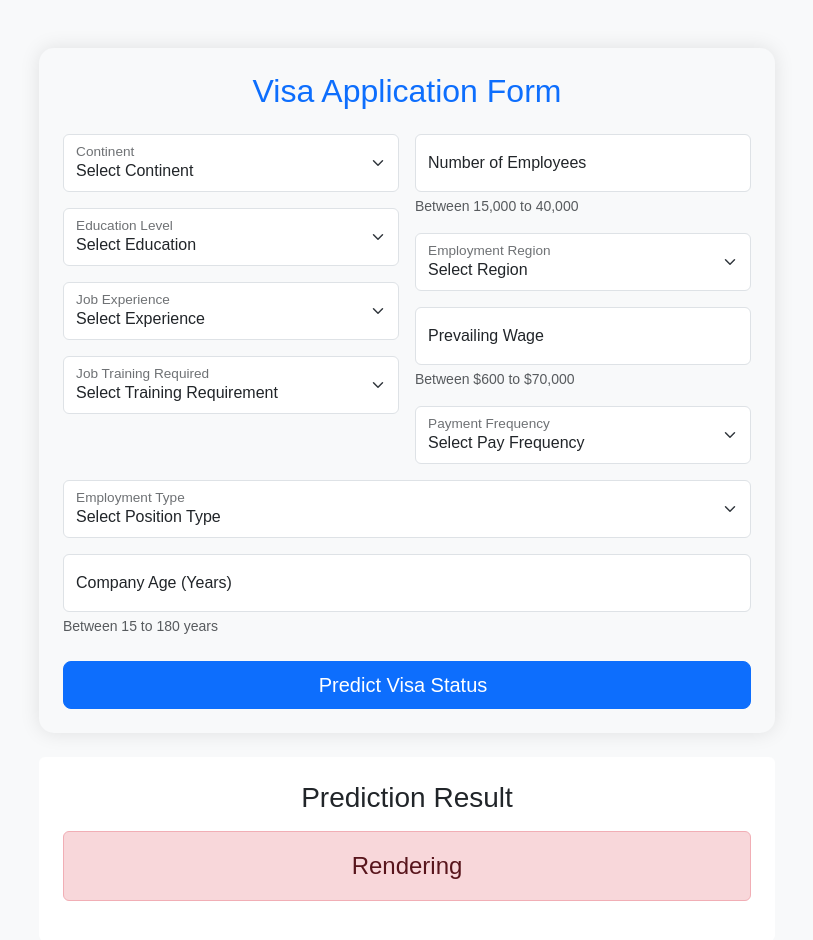
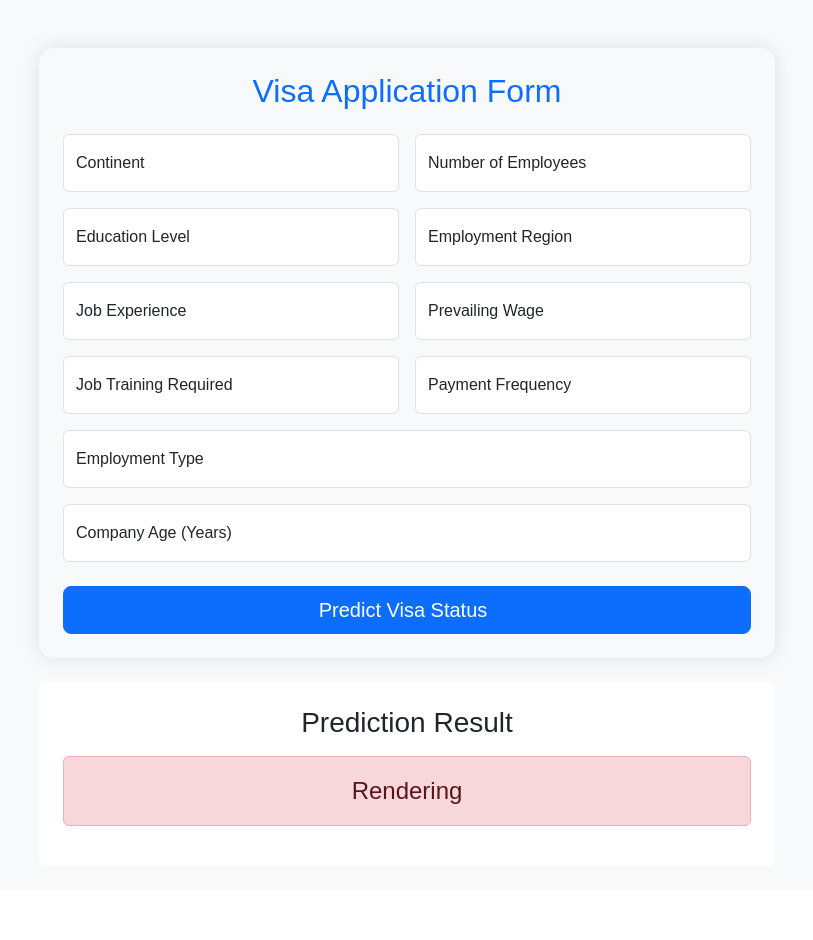
Before and after one commit to Shreyojit/visa-approval-predicttion-MLOps-AWS, a FastAPI app: page / in a window 1280 px wide. Shown: the part 56-996 px from the top of the page, without its empty margins (233-1046 px from the left). After the commit the page ends 882 px from the top, so only its background shows below. Run offline with FastAPI, Linux system fonts and the light colour scheme; parts of the project's set-up code (start-up, migrations or seed data) failed here and were passed over.

Commit message:
change ui

```diff
--- a/templates/usvisa.html
+++ b/templates/usvisa.html
@@ -35,44 +35,22 @@
                             <!-- Column 1 -->
                             <div class="col-md-6">
                                 <div class="form-floating">
-                                    <select class="form-select" id="continent" name="continent" required>
-                                        <option value="" disabled selected>Select Continent</option>
-                                        <option>Asia</option>
-                                        <option>Africa</option>
-                                        <option>North America</option>
-                                        <option>Europe</option>
-                                        <option>South America</option>
-                                        <option>Oceania</option>
-                                    </select>
+                                    <input type="text" class="form-control" id="continent" name="continent" placeholder="Continent" required>
                                     <label for="continent">Continent</label>
                                 </div>
 
                                 <div class="form-floating mt-3">
-                                    <select class="form-select" id="education_of_employee" name="education_of_employee" required>
-                                        <option value="" disabled selected>Select Education</option>
-                                        <option>High School</option>
-                                        <option>Master's</option>
-                                        <option>Bachelor's</option>
-                                        <option>Doctorate</option>
-                                    </select>
+                                    <input type="text" class="form-control" id="education_of_employee" name="education_of_employee" placeholder="Education Level" required>
                                     <label for="education_of_employee">Education Level</label>
                                 </div>
 
                                 <div class="form-floating mt-3">
-                                    <select class="form-select" id="has_job_experience" name="has_job_experience" required>
-                                        <option value="" disabled selected>Select Experience</option>
-                                        <option>N</option>
-                                        <option>Y</option>
-                                    </select>
+                                    <input type="text" class="form-control" id="has_job_experience" name="has_job_experience" placeholder="Job Experience" required>
                                     <label for="has_job_experience">Job Experience</label>
                                 </div>
 
                                 <div class="form-floating mt-3">
-                                    <select class="form-select" id="requires_job_training" name="requires_job_training" required>
-                                        <option value="" disabled selected>Select Training Requirement</option>
-                                        <option>N</option>
-                                        <option>Y</option>
-                                    </select>
+                                    <input type="text" class="form-control" id="requires_job_training" name="requires_job_training" placeholder="Job Training Required" required>
                                     <label for="requires_job_training">Job Training Required</label>
                                 </div>
                             </div>
@@ -80,39 +58,22 @@
                             <!-- Column 2 -->
                             <div class="col-md-6">
                                 <div class="form-floating">
-                                    <input type="number" class="form-control" id="no_of_employees" name="no_of_employees"
-                                           min="14500" max="40000" placeholder="Number of Employees" required>
+                                    <input type="number" class="form-control" id="no_of_employees" name="no_of_employees" placeholder="Number of Employees" required>
                                     <label for="no_of_employees">Number of Employees</label>
-                                    <div class="form-text">Between 15,000 to 40,000</div>
                                 </div>
 
                                 <div class="form-floating mt-3">
-                                    <select class="form-select" id="region_of_employment" name="region_of_employment" required>
-                                        <option value="" disabled selected>Select Region</option>
-                                        <option>West</option>
-                                        <option>Northeast</option>
-                                        <option>South</option>
-                                        <option>Midwest</option>
-                                        <option>Island</option>
-                                    </select>
+                                    <input type="text" class="form-control" id="region_of_employment" name="region_of_employment" placeholder="Employment Region" required>
                                     <label for="region_of_employment">Employment Region</label>
                                 </div>
 
                                 <div class="form-floating mt-3">
-                                    <input type="number" class="form-control" id="prevailing_wage" name="prevailing_wage"
-                                           min="600" max="70000" placeholder="Prevailing Wage" required>
+                                    <input type="number" class="form-control" id="prevailing_wage" name="prevailing_wage" placeholder="Prevailing Wage" required>
                                     <label for="prevailing_wage">Prevailing Wage</label>
-                                    <div class="form-text">Between $600 to $70,000</div>
                                 </div>
 
                                 <div class="form-floating mt-3">
-                                    <select class="form-select" id="unit_of_wage" name="unit_of_wage" required>
-                                        <option value="" disabled selected>Select Pay Frequency</option>
-                                        <option>Hour</option>
-                                        <option>Year</option>
-                                        <option>Week</option>
-                                        <option>Month</option>
-                                    </select>
+                                    <input type="text" class="form-control" id="unit_of_wage" name="unit_of_wage" placeholder="Payment Frequency" required>
                                     <label for="unit_of_wage">Payment Frequency</label>
                                 </div>
                             </div>
@@ -122,21 +83,15 @@
                         <div class="row mt-3">
                             <div class="col-12">
                                 <div class="form-floating">
-                                    <select class="form-select" id="full_time_position" name="full_time_position" required>
-                                        <option value="" disabled selected>Select Position Type</option>
-                                        <option>Y</option>
-                                        <option>N</option>
-                                    </select>
+                                    <input type="text" class="form-control" id="full_time_position" name="full_time_position" placeholder="Employment Type" required>
                                     <label for="full_time_position">Employment Type</label>
                                 </div>
                             </div>
 
                             <div class="col-12 mt-3">
                                 <div class="form-floating">
-                                    <input type="number" class="form-control" id="company_age" name="company_age"
-                                           min="15" max="180" placeholder="Company Age" required>
+                                    <input type="number" class="form-control" id="company_age" name="company_age" placeholder="Company Age" required>
                                     <label for="company_age">Company Age (Years)</label>
-                                    <div class="form-text">Between 15 to 180 years</div>
                                 </div>
                             </div>
                         </div>
@@ -162,18 +117,5 @@
     </main>
 
     <script src="https://cdn.jsdelivr.net/npm/bootstrap@5.3.0/dist/js/bootstrap.bundle.min.js"></script>
-    <script>
-        // Add floating label focus effects
-        document.querySelectorAll('.form-control').forEach(input => {
-            input.addEventListener('focus', () => {
-                input.parentNode.classList.add('focus');
-            });
-            input.addEventListener('blur', () => {
-                if (!input.value) {
-                    input.parentNode.classList.remove('focus');
-                }
-            });
-        });
-    </script>
 </body>
 </html>
```
